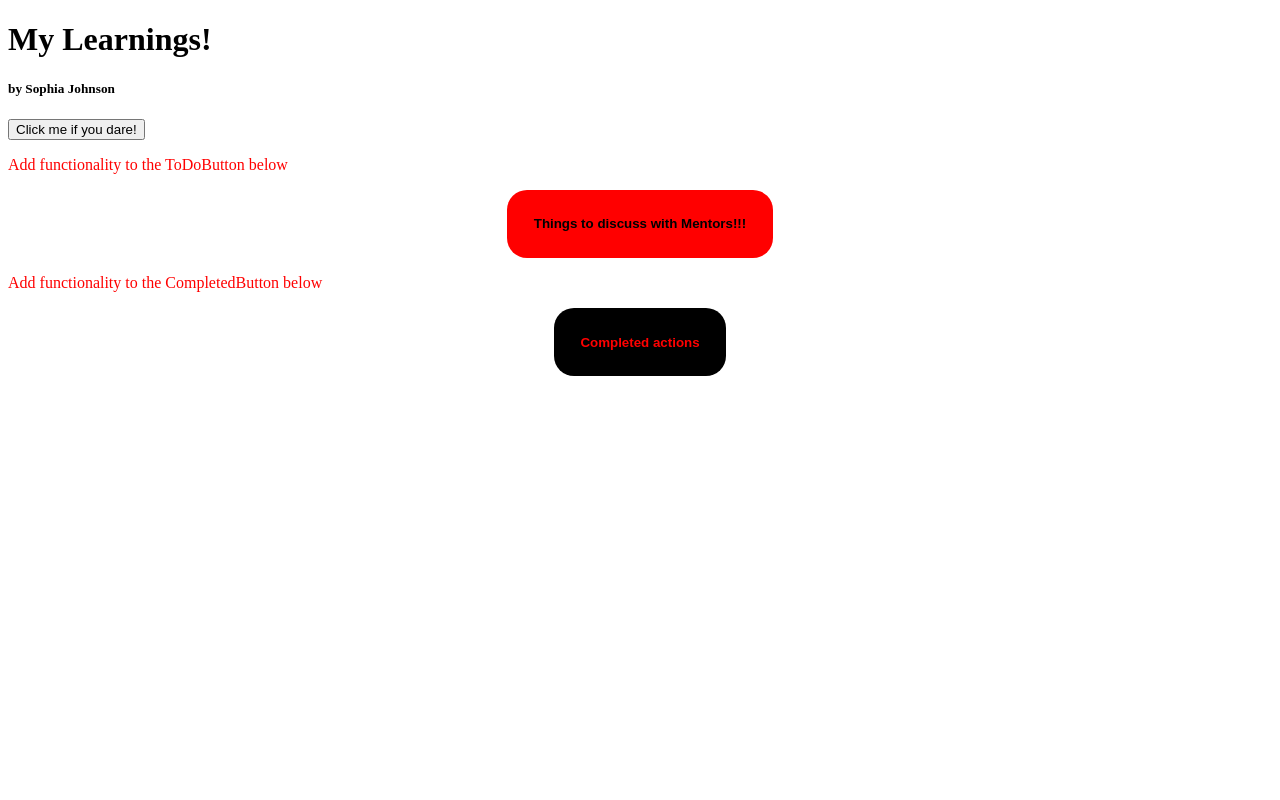
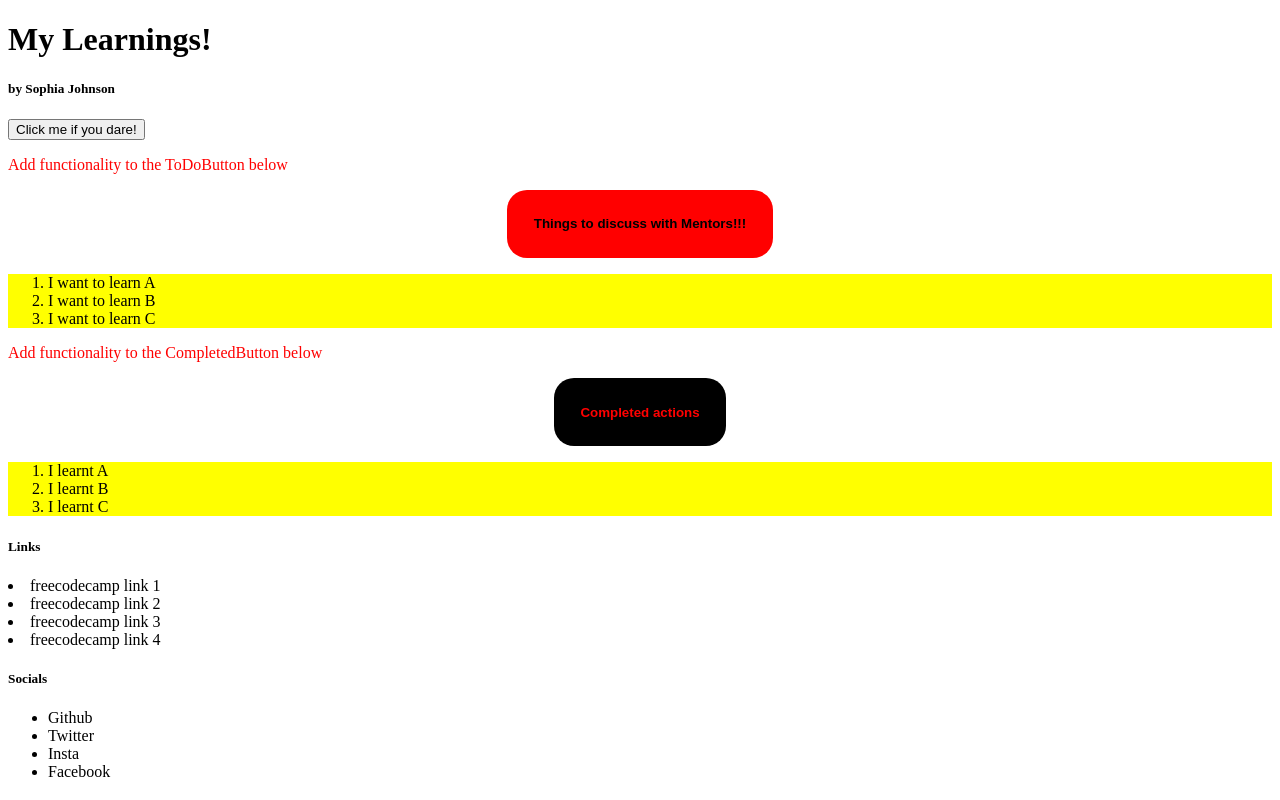
Before and after one commit to sofireofficial/reactlearnlearn, a React (Create React App) app: page / in a window 1280 px wide. Built offline with nearby package versions, Linux system fonts and the light colour scheme.

Commit message:
basic page setup complete

```diff
--- a/src/App.js
+++ b/src/App.js
@@ -1,7 +1,14 @@
 import React from 'react'
 import AlertButton from "./Components/AlertButton";
+
 import ToDoButton from "./Components/ToDoButton";
+import ToDoModal from './Components/ToDoModal';
+
 import CompletedButton from "./Components/CompletedButton";
+import CompletedModal from './Components/CompleteModal';
+
+import Links from './Components/Links';
+import Socials from './Components/Socials'
 
 // import ActionsContent from "./Components/ActionsModal";
 
@@ -15,9 +22,17 @@ const App = () => {
 
       <p>Add functionality to the ToDoButton below</p>
       <ToDoButton />
+      <ToDoModal />
 
       <p>Add functionality to the CompletedButton below</p>
       <CompletedButton />
+      <CompletedModal />
+
+      <h5>Links</h5>
+      <Links />
+      <h5>Socials</h5>
+      <Socials />
+
     </div>
   );
 };
--- a/src/Components/CompleteModal.js
+++ b/src/Components/CompleteModal.js
@@ -0,0 +1,15 @@
+import React from 'react'
+
+const CompletedModal = () => {
+  return (
+  <div className="yellowModal">
+  <ol>
+    <li>I learnt A</li>
+    <li>I learnt B</li>
+    <li>I learnt C</li>
+  </ol>
+  </div>
+)
+};
+
+export default CompletedModal
--- a/src/Components/Links.js
+++ b/src/Components/Links.js
@@ -1,9 +1,14 @@
+import React from "react"
 
-const Links =
-
-<a href="https://www.freecodecamp.org/learn/javascript-algorithms-and-data-structures/#basic-javascript" target="blank"><strong>&gt; freecodecamp</strong> - General</a>
-<a href="https://www.freecodecamp.org/learn/responsive-web-design/" target="blank"><strong>&gt; freecodecamp</strong> - Responsive Web Design</a>
-<a href="https://www.freecodecamp.org/learn/javascript-algorithms-and-data-structures/" target="blank"><strong>&gt; freecodecamp</strong> - JS Algorithms &amp; Data Structures</a>
-<a href="https://www.freecodecamp.org/news/learn-the-basics-of-git-in-under-10-minutes-da548267cc91/?__s=w0w1atafcond51k7bwt9" target="blank">&gt; Learn the basics of <strong>Git</strong>. 10 Mins!</a>
+const Links = () => {
+return (
+    <div>
+        <li>freecodecamp link 1</li>
+        <li>freecodecamp link 2</li>
+        <li>freecodecamp link 3</li>
+        <li>freecodecamp link 4</li>
+</div>
+)
+}
 
 export default Links
--- a/src/Components/Socials.js
+++ b/src/Components/Socials.js
@@ -1,15 +1,18 @@
+import React from "react"
 
-const Socials =
+const Socials = () => {
+return (
+<div>
 
-<div>
 <ul>
+<li>Github</li>
+<li>Twitter</li>
+<li>Insta</li>
+<li>Facebook</li>
+</ul>
 
-<li><a href="https://github.com/sofireofficial" target="blank"><img src={logo-github.png} alt="Github logo" class="smLogo"> Github</a></li>
-<li><a href="https://twitter.com/SofireOfficial" target="blank"><img src={images/logo-twitter.png} alt="Twitter logo" class="smLogo"> Twitter</a></li>
-<li><a href="https://www.instagram.com/sofireofficial/" target="blank"><img src={images/logo-instagram.png} alt="Instagram logo" class="smLogo">Instagram</a></li>
-<li><a href="https://www.facebook.com/SoFirexx" target="blank"><img src={images/logo-facebook.png} class="smLogo" alt="Facebook logo"> Facebook</a></li>
-
-</ul>
 </div>
+)
+}
 
 export default Socials
--- a/src/Components/ToDoModal.js
+++ b/src/Components/ToDoModal.js
@@ -1,32 +1,15 @@
-const modalContent = (
+import React from 'react'
+
+const ToDoModal = () => {
+  return (
+  <div className="yellowModal">
   <ol>
-    <h2>Let's... </h2>
-    <ul>
-      <li>The 1st part of the 1st task in React Session 5</li>
-      <li>
-        Reviewing how my group created the timeline...{" "}
-        <a href="https://cupcakemania.netlify.app/" target="blank">
-          Cupcake Mania
-        </a>
-      </li>
-      <li>How functions with parameters work</li>
-      <li>Literally everything React! i.e. session2 (where is the button)</li>
-    </ul>
-    <br></br>
-    <h2>I will...</h2>
-    <ul>
-      <li>
-        Continue JS (S7,p.19), with filter & map (see W3Schools &
-        Trial_Affirmations folder)
-      </li>
-      <li>Edit this JS file (specifically remove markup)</li>
-      <li>Complete text resizing for the modal</li>
-    </ul>
+    <li>I want to learn A</li>
+    <li>I want to learn B</li>
+    <li>I want to learn C</li>
   </ol>
-);
-
-const ActionsContent = () => {
-  return <div className="yellowModal">{modalContent}</div>;
+  </div>
+)
 };
 
-export default ActionsContent;
+export default ToDoModal
```
